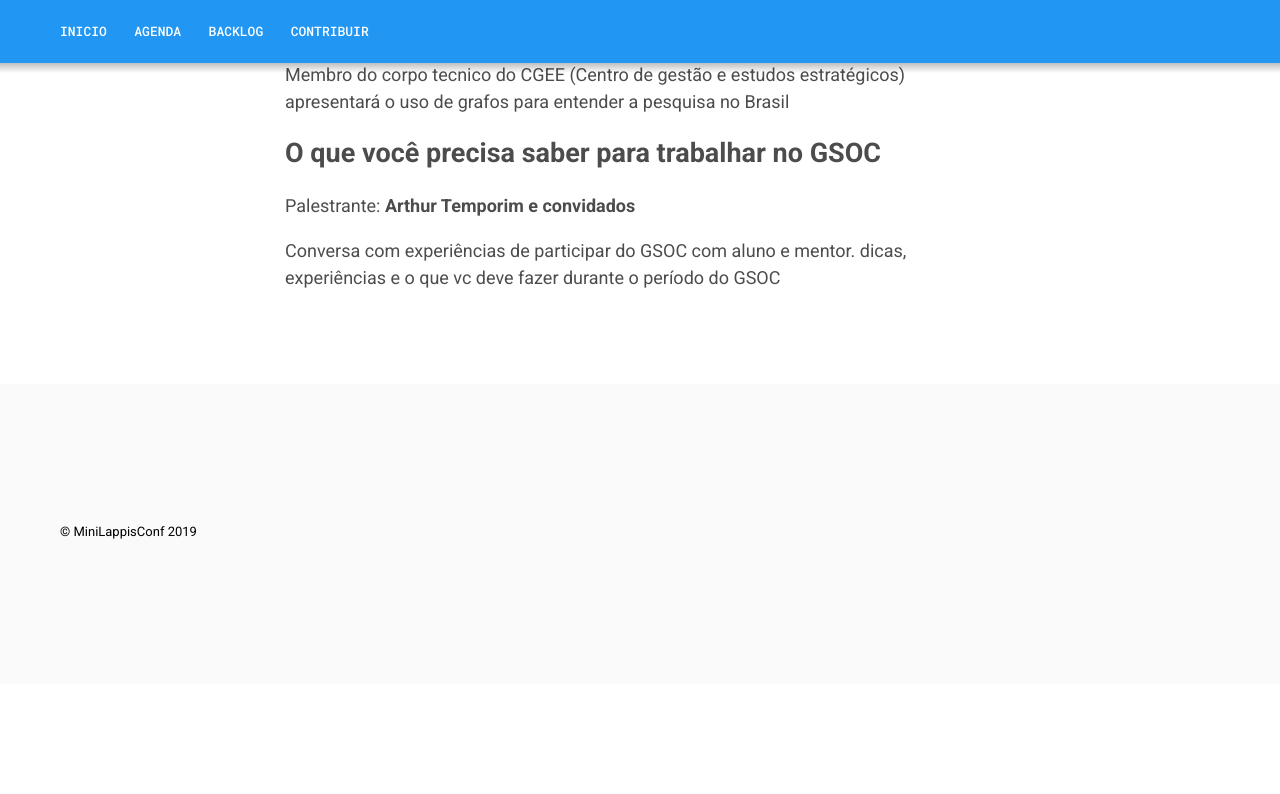
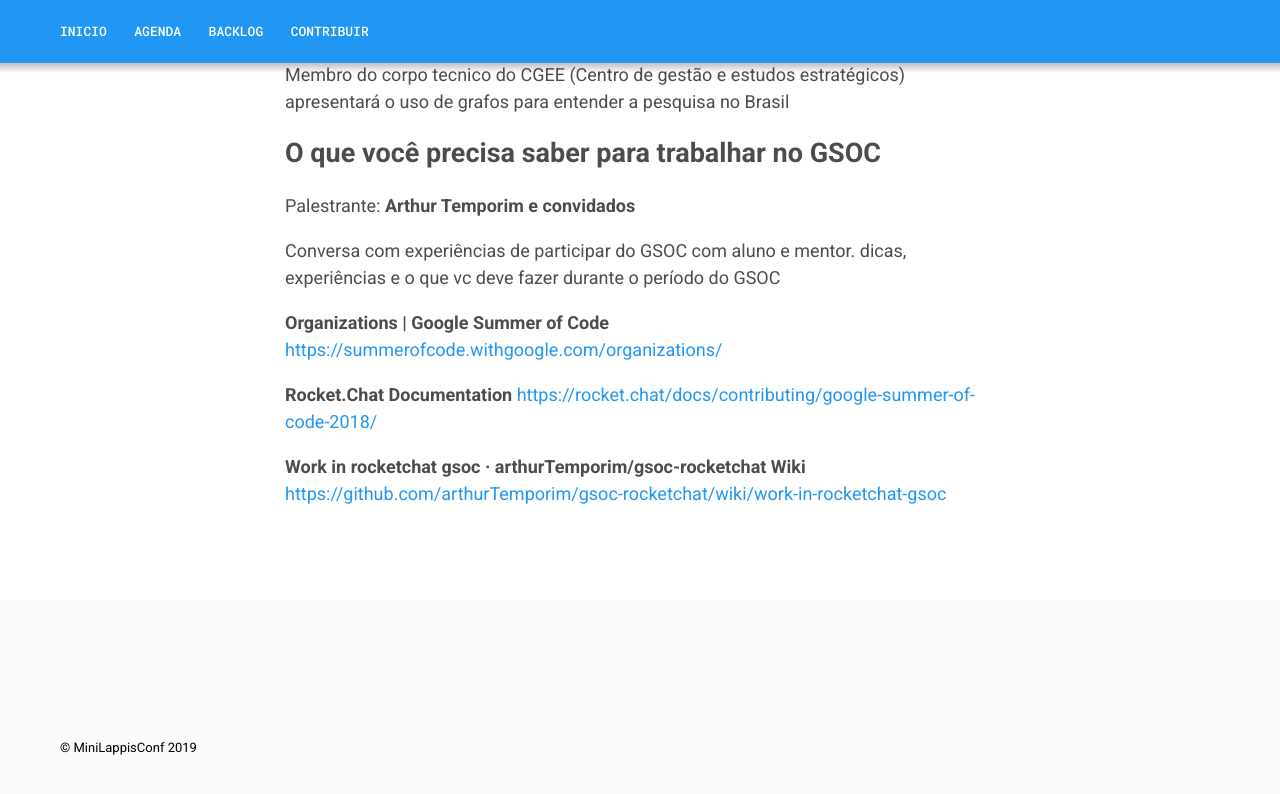
Before and after one commit to lappis-unb/MiniLappisConf, a Jekyll site: the page built from _posts/2019-03-24-epic32-draft.md, in a window 1280 px wide and 900 px high, scrolled down 597 px. Shown: the top 794 px of the window. Built offline with Jekyll 4.4.1, drawn with Linux system fonts in a browser that asks for light colours; before the commit the page ends 1281 px from its top, so only the background shows below that.

Commit message:
Update epic 32 Rocket.Chat GSoC
Signed-off-by: Arthur Diniz <arthurbdiniz@gmail.com>

```diff
--- a/_posts/2019-03-24-epic32-draft.md
+++ b/_posts/2019-03-24-epic32-draft.md
@@ -26,3 +26,13 @@
 Palestrante: **Arthur Temporim e convidados**
 
 Conversa com experiências de participar do GSOC com aluno e mentor. dicas, experiências e o que vc deve fazer durante o período do GSOC
+
+**Organizations | Google Summer of Code**
+[https://summerofcode.withgoogle.com/organizations/](https://summerofcode.withgoogle.com/organizations/)
+
+**Rocket.Chat Documentation**
+[https://rocket.chat/docs/contributing/google-summer-of-code-2018/](https://rocket.chat/docs/contributing/google-summer-of-code-2018/)
+
+
+**Work in rocketchat gsoc · arthurTemporim/gsoc-rocketchat Wiki**
+[https://github.com/arthurTemporim/gsoc-rocketchat/wiki/work-in-rocketchat-gsoc](https://github.com/arthurTemporim/gsoc-rocketchat/wiki/work-in-rocketchat-gsoc)
```
